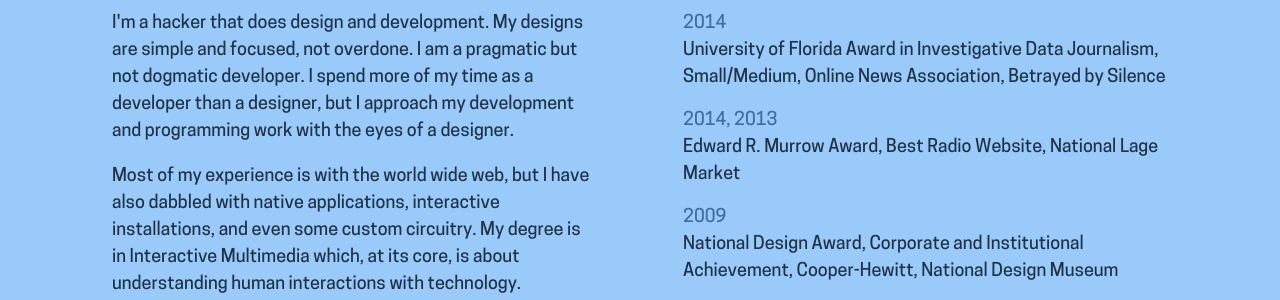
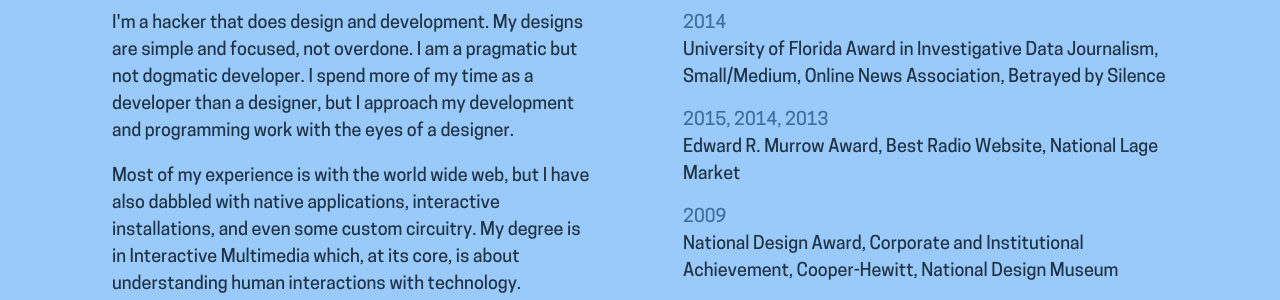
Before and after one commit to justinph/justinph.github.io, a Jekyll site: the page built from index.html, in a window 1280 px wide and 900 px high, scrolled down 4607 px. Shown: the part 288-588 px from the top of the window. Built offline with Jekyll 4.4.1, drawn with Linux system fonts in a browser that asks for light colours.

Commit message:
update to reflect winning rtdna award in 2015

```diff
--- a/index.html
+++ b/index.html
@@ -66,8 +66,8 @@ layout: default
             <dl>
                 <dt>2014</dt>
                 <dd><a href="http://journalists.org/2014/08/25/2014-online-journalism-awards-finalists-announced/">University of Florida Award in Investigative Data Journalism, Small/Medium, Online News Association, Betrayed by Silence</a></dd>
-                <dt>2014, 2013</dt>
-                <dd><a href="http://www.rtdna.org/content/2014_national_edward_r_murrow_award_winners">Edward R. Murrow Award, Best Radio Website, National Lage Market</a></dd>
+                <dt>2015, 2014, 2013</dt>
+                <dd><a href="http://rtdna.org/content/2015_national_edward_r_murrow_award_winners#LocalRadio">Edward R. Murrow Award, Best Radio Website, National Lage Market</a></dd>
 
                 <dt>2009</dt>
                 <dd><a href="http://www.walkerart.org/magazine/2009/walker-art-center-recipient-of-national-desig">National Design Award, Corporate and Institutional Achievement, Cooper-Hewitt, National Design Museum</a>
```
